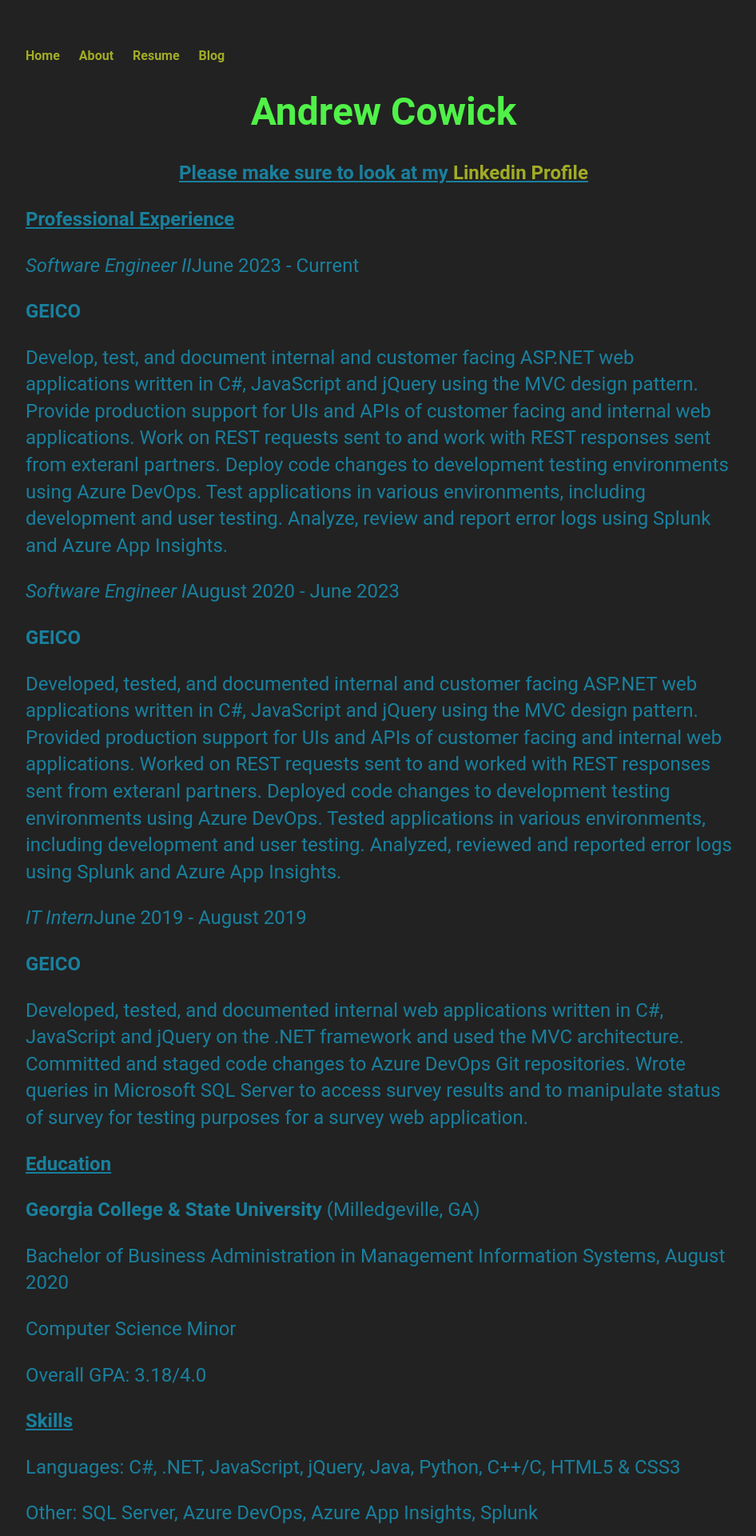
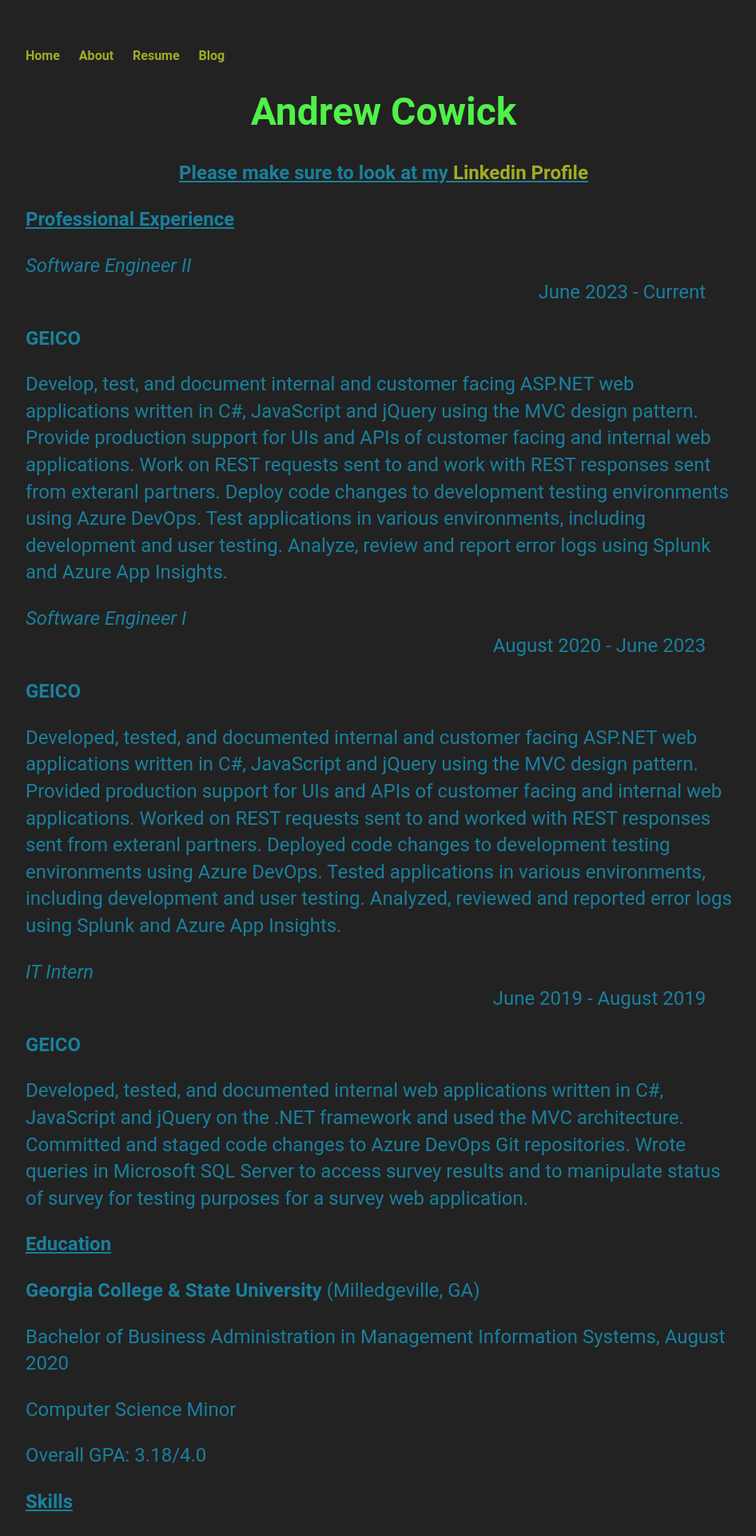
Before and after one commit to acow19/acow19.github.io, a Jekyll site: the page built from resume/index.html, in a window 1280 px wide. Shown: the top 1920 px of the page at 80% size, without its empty margins (160-1106 px from the left). Built offline with Jekyll 4.4.1, drawn with Linux system fonts in a browser that asks for light colours; comment, search, counter and statistics services are not loaded.

Commit message:
Attempt to fix issues with width and spacing

```diff
--- a/resume/index.html
+++ b/resume/index.html
@@ -65,7 +65,7 @@
         <strong><u>Professional Experience</u></strong>
     </p>
     <p style="text-align: left;">
-        <i>Software Engineer II</i><span style="text-align: right; display: inline-block;">June 2023 - Current</span>
+        <i>Software Engineer II</i><span style="text-align: right; display: inline-block; width: 95%">June 2023 - Current</span>
     </p>
     <p>
         <strong>GEICO</strong>
@@ -79,8 +79,11 @@
         Analyze, review and report error logs using Splunk and Azure App Insights.
 
     </p>
+    <p>
+        <strong><u> </u></strong>
+    </p>
     <p style="text-align: left;">
-        <i>Software Engineer I</i><span style="text-align: right; display: inline-block;">August 2020 - June 2023</span>
+        <i>Software Engineer I</i><span style="text-align: right; display: inline-block; width: 95%">August 2020 - June 2023</span>
     </p>
     <p>
         <strong>GEICO</strong>
@@ -94,8 +97,11 @@
         Analyzed, reviewed and reported error logs using Splunk and Azure App Insights.
 
     </p>
+    <p>
+        <strong><u> </u></strong>
+    </p>
     <p style="text-align: left;">
-        <i>IT Intern</i><span style="text-align: right; display: inline-block;">June 2019 - August 2019</span>
+        <i>IT Intern</i><span style="text-align: right; display: inline-block; width: 95%">June 2019 - August 2019</span>
     </p>
     <p>
         <strong>GEICO</strong>
```
